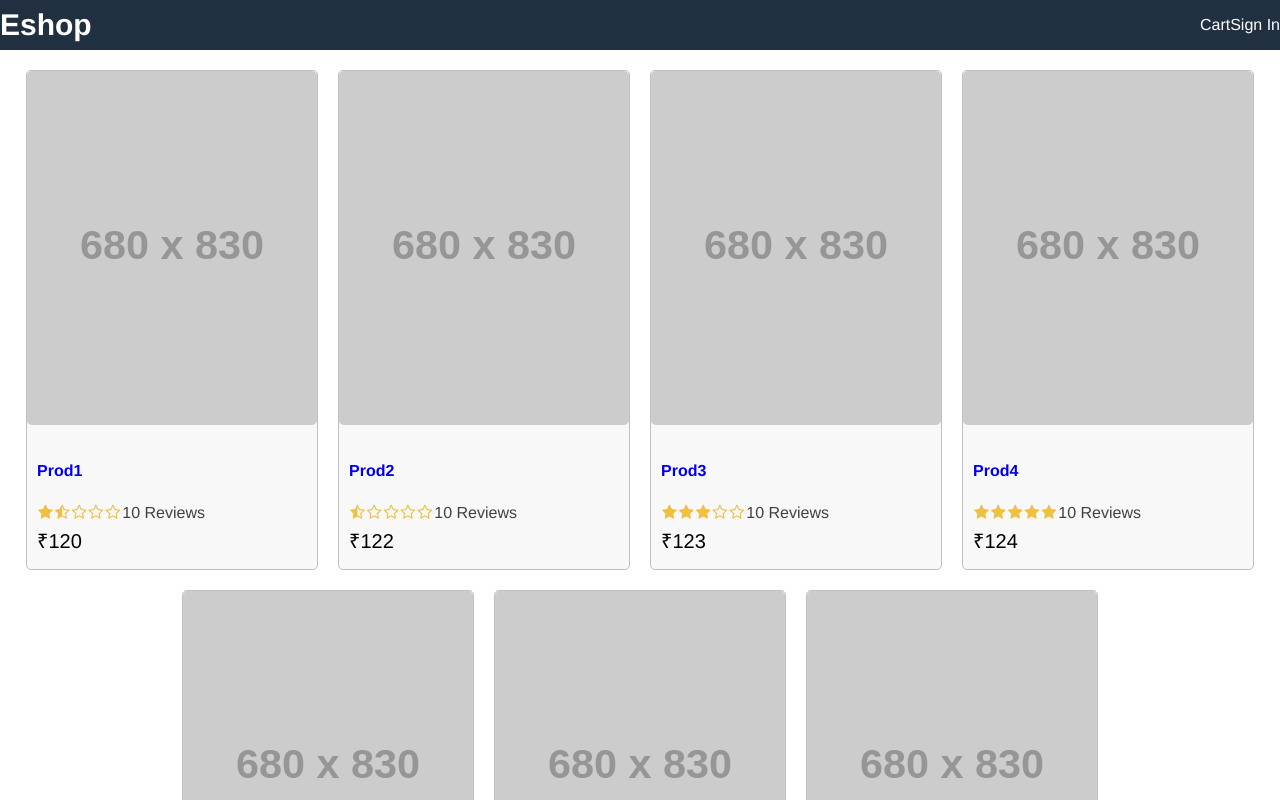
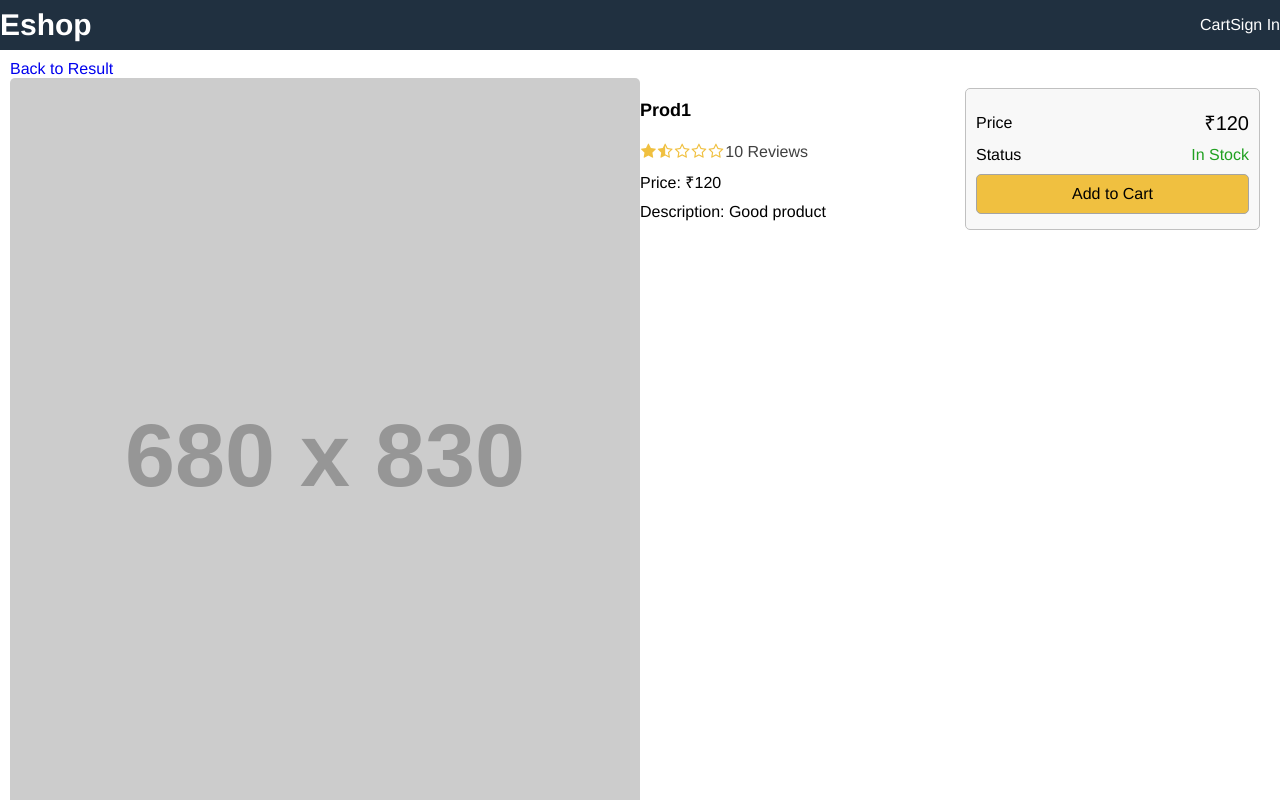
Before and after one commit to anuragsinhame/eshop1, a React (Create React App) app in the folder frontend/: page /product/1 in a window 1280 px wide. Shown: the top 800 px of the page. Built offline with nearby package versions, Linux system fonts and the light colour scheme.

Commit message:
react-router-dom implemented

```diff
--- a/frontend/src/App.js
+++ b/frontend/src/App.js
@@ -1,9 +1,12 @@
 import React from "react";
-import ProductCard from "./components/ProductCard";
-import data from "./data";
+import {BrowserRouter, Route} from "react-router-dom";
+// import { Route } from "react-router-dom/cjs/react-router-dom.min";
+import HomeScreen from "./screens/HomeScreen";
+import ProductScreen from "./screens/ProductScreen";
 
 function App() {
   return (
+    <BrowserRouter>
       <div className="grid-container">
         <header className="row">
           <div>
@@ -17,14 +20,13 @@
           </div>
         </header>
         <main>
-        <div className="row center">
-          {data.products.map((product) => {
-            return <ProductCard key={product._id} product={product} />;
-          })}
-        </div>
+          <Route path="/product/:id" component={ProductScreen}></Route>
+          <Route path="/" component={HomeScreen} exact={true}></Route>
+
         </main>
         <footer className="row center">All Rights Reserved</footer>
       </div>
+    </BrowserRouter>
   );
 }
 
--- a/frontend/src/components/ProductCard.js
+++ b/frontend/src/components/ProductCard.js
@@ -12,13 +12,13 @@
   const { product } = props;
   return (
     <div className="card">
-      <a href={`product/${product.id}`}>
+      <a href={`product/${product._id}`}>
         {/* <!-- Image size should be 680px * 830px -->
               <!-- <img src="./images/1.jpg" alt="Product1"> --> */}
         <img className="medium" src={product.image} alt={product.description} />
       </a>
       <div className="card-body">
-        <a href={`product/${product.id}`}>
+        <a href={`product/${product._id}`}>
           <h2>{product.name}</h2>
         </a>
         <Rating numReviews={product.numReviews} rating={product.rating} />
--- a/frontend/src/data.js
+++ b/frontend/src/data.js
@@ -5,6 +5,7 @@
       name: "Prod1",
       image: "https://via.placeholder.com/680x830.png?text=img1+680x830",
       price: 120,
+      countInStock: 10,
       brand: "brand1",
       rating: 1.5,
       numReviews: 10,
@@ -15,6 +16,7 @@
       name: "Prod2",
       image: "https://via.placeholder.com/680x830.png?text=img2+680x830",
       price: 122,
+      countInStock: 10,
       brand: "brand2",
       rating: 0.5,
       numReviews: 10,
@@ -25,6 +27,7 @@
       name: "Prod3",
       image: "https://via.placeholder.com/680x830.png?text=img3+680x830",
       price: 123,
+      countInStock: 10,
       brand: "brand3",
       rating: 3,
       numReviews: 10,
@@ -35,6 +38,7 @@
       name: "Prod4",
       image: "https://via.placeholder.com/680x830.png?text=img4+680x830",
       price: 124,
+      countInStock: 4,
       brand: "brand4",
       rating: 5,
       numReviews: 10,
@@ -45,6 +49,7 @@
       name: "Prod5",
       image: "https://via.placeholder.com/680x830.png?text=img5+680x830",
       price: 125,
+      countInStock: 0,
       brand: "brand5",
       rating: 0,
       numReviews: 10,
@@ -55,6 +60,7 @@
       name: "Prod6",
       image: "https://via.placeholder.com/680x830.png?text=img6+680x830",
       price: 126,
+      countInStock: 8,
       brand: "brand6",
       rating: 4.5,
       numReviews: 10,
@@ -65,6 +71,7 @@
       name: "Prod7",
       image: "https://via.placeholder.com/680x830.png?text=img7+680x830",
       price: 127,
+      countInStock: 10,
       brand: "brand7",
       rating: 4.5,
       numReviews: 10,
--- a/frontend/src/index.css
+++ b/frontend/src/index.css
@@ -64,6 +64,40 @@
   color: #ff8000;
 }
 
+ul {
+  padding: 0;
+  margin: 0;
+  list-style-type: none;
+}
+
+li {
+  margin-top: 1rem;
+}
+
+button {
+  padding: 1rem;
+  border-radius: 0.5rem;
+  border: 0.1rem #a4a4a4 solid;
+  font-size: 1.6rem; /* 16px*/
+  font-family: Helvetica, Arial, sans-serif;
+  -webkit-font-smoothing: antialiased;
+  -moz-osx-font-smoothing: grayscale;
+  background-color: #f8f8f8;
+  cursor: pointer;
+}
+
+button:hover {
+  border: 0.1rem #404040 solid;
+}
+
+button.primary {
+  background-color: #f0c040;
+}
+
+button.block {
+  width: 100%;
+}
+
 .row {
   display: flex;
   flex-wrap: wrap;
@@ -75,12 +109,28 @@
   justify-content: center;
 }
 
+.row.top {
+  align-items: flex-start;
+}
+
+.col-1 {
+  flex: 1 1 25rem;
+}
+
+.col-2 {
+  flex: 2 1 50rem;
+}
+
 img {
   border-radius: 0.5rem;
 }
 
 img.medium {
   max-width: 29rem;
+  width: 100%;
+}
+
+img.large {
   width: 100%;
 }
 
@@ -127,3 +177,12 @@
 .rating span:last-child {
   color: #404040;
 }
+
+/* Alerts */
+.success {
+  color: #20a020;
+}
+
+.error {
+  color: #a02020;
+}
--- /dev/null
+++ b/frontend/src/screens/HomeScreen.js
@@ -0,0 +1,13 @@
+import React from "react";
+import ProductCard from "../components/ProductCard";
+import data from "../data";
+
+export default function HomeScreen() {
+  return (
+    <div className="row center">
+      {data.products.map((product) => {
+        return <ProductCard key={product._id} product={product} />;
+      })}
+    </div>
+  );
+}
--- /dev/null
+++ b/frontend/src/screens/ProductScreen.js
@@ -0,0 +1,63 @@
+import React from "react";
+import { Link } from "react-router-dom";
+
+import Rating from "../components/Rating";
+import data from "../data";
+
+export default function ProductScreen(props) {
+  const product = data.products.find(
+    (prod) => +prod._id === +props.match.params.id
+  );
+  if (!product) {
+    return <div>Product Not Found</div>;
+  }
+  return (
+    <div>
+      <Link to="/">Back to Result</Link>
+      <div className="row top">
+        <div className="col-2">
+          <img className="large" src={product.image} alt={product.name} />
+        </div>
+        <div className="col-1">
+          <ul>
+            <li>
+              <h1>{product.name}</h1>
+            </li>
+            <li>
+              <Rating rating={product.rating} numReviews={product.numReviews} />
+            </li>
+            <li>Price: ₹{product.price}</li>
+            <li>Description: {product.description}</li>
+          </ul>
+        </div>
+        <div className="col-1">
+          <div className="card card-body">
+            <ul>
+              <li>
+                <div className="row">
+                  <div>Price</div>
+                  <div className="price">₹{product.price}</div>
+                </div>
+              </li>
+              <li>
+                <div className="row">
+                  <div>Status</div>
+                  <div>
+                    {product.countInStock > 0 ? (
+                      <span className="success">In Stock</span>
+                    ) : (
+                      <span className="error">Out of Stock</span>
+                    )}
+                  </div>
+                </div>
+              </li>
+              <li>
+                <button className="primary block">Add to Cart</button>
+              </li>
+            </ul>
+          </div>
+        </div>
+      </div>
+    </div>
+  );
+}
```
Also changed, not shown: 1 other file (tests, documents, lock files or other folders). Lines whose indentation alone changed are shown as unchanged.
